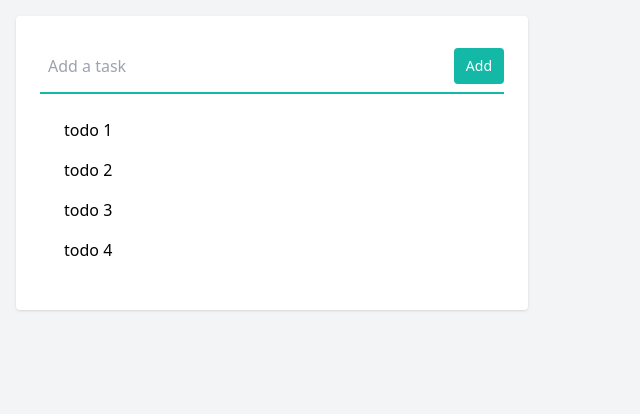
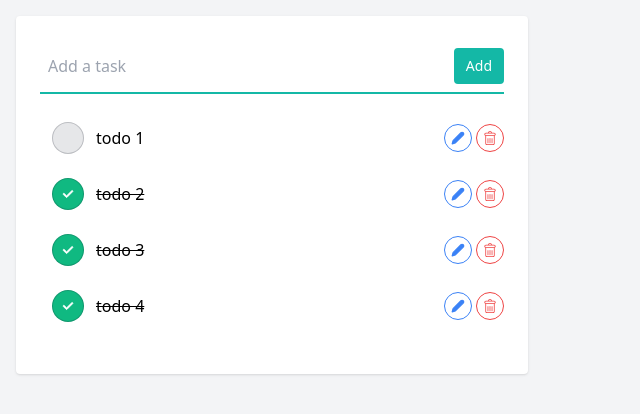
Before and after one commit to balisany/ToDoCaseTask, a React (Vite) app: page / in a window 1280 px wide. Shown: the top 414 px of the page, without its empty margins (0-640 px from the left). Built offline with nearby package versions, Linux system fonts and the light colour scheme.

Commit message:
list and listItem components to display todos in list

```diff
--- a/src/App.tsx
+++ b/src/App.tsx
@@ -1,7 +1,8 @@
 import { useState } from "react";
+import TodoList from "./components/TodoList";
+import TodoForm from "./components/TodoForm";
+import ToDoMockData from "./data";
 import TodoItem from "./types";
-import ToDoMockData from "./data";
-import TodoForm from "./components/TodoForm";
 
 function App() {
   const initialMockData = ToDoMockData;
@@ -21,18 +22,31 @@ function App() {
     });
   };
 
+  const onToggle = (id: string, status: boolean) => {
+    setTodos((currentTodo) => {
+      return currentTodo.map((todo) => {
+        if (todo.id === id) {
+          return { ...todo, completed: status };
+        }
+        return todo;
+      });
+    });
+  };
+
+  const onDelete = (id: string) => {};
+
+  const onEdit = (id: string) => {};
+
   return (
     <div className="container">
       <div className="bg-white rounded shadow p-6 m-4 sm:w-full md:w-3/4 lg:w-3/4 lg:max-w-lg">
         <TodoForm onSubmit={onSubmit} />
-
-        <ul className="p-4 list">
-          {todos.map((todo) => (
-            <li className="p-2 list-item" key={todo.id}>
-              {todo.title}
-            </li>
-          ))}
-        </ul>
+        <TodoList
+          data={todos}
+          onEdit={onEdit}
+          onDelete={onDelete}
+          onToggle={onToggle}
+        />
       </div>
     </div>
   );
--- /dev/null
+++ b/src/components/TodoList/ListItem/ListItem.module.scss
@@ -0,0 +1,10 @@
+
+.wrapper {
+    display: flex;
+    align-items: center;
+
+    .delete {
+        display: flex;
+        gap: 4px;
+    }
+}
--- /dev/null
+++ b/src/components/TodoList/ListItem/ListItem.tsx
@@ -0,0 +1,72 @@
+import TodoItem from "../../../types";
+import { CheckBox } from "../../Icons/Checkbox";
+import { Delete } from "../../Icons/Delete";
+import { Edit } from "../../Icons/Edit";
+import styles from "./ListItem.module.scss";
+
+type Props = {
+  data: TodoItem;
+  onToggle: (id: string, status: boolean) => void;
+  onDelete: (id: string) => void;
+  onEdit: (id: string) => void;
+};
+
+const ListItem: React.FC<Props> = ({ data, onEdit, onDelete, onToggle }) => {
+  const { id, title, completed } = data;
+
+  const CheckBoxOutput = () => {
+    return (
+      <div className="inline-flex items-center">
+        <label
+          className="relative flex items-center p-3 rounded-full cursor-pointer"
+          htmlFor={id}
+        >
+          <input
+            type="checkbox"
+            className="before:content[''] peer relative h-8 w-8 cursor-pointer appearance-none rounded-full border border-gray-900/20 bg-gray-900/10 transition-all before:absolute before:top-2/4 before:left-2/4 before:block before:h-12 before:w-12 before:-translate-y-2/4 before:-translate-x-2/4 before:rounded-full before:bg-blue-gray-500 before:opacity-0 before:transition-opacity checked:checked:bg-emerald-500 checked:bg-emerald-500 checked:before:bg-gray-900 hover:scale-105 hover:before:opacity-0"
+            id={id}
+            onClick={() => onToggle(id, !completed)}
+            checked={completed}
+          />
+          <CheckBox />
+        </label>
+      </div>
+    );
+  };
+
+  return (
+    <div className={styles.wrapper}>
+      <CheckBoxOutput />
+      <p
+        className={`w-full ${
+          completed ? "line-through text-green" : "text-grey-darkest"
+        }`}
+      >
+        {title}
+      </p>
+
+      <div className={styles.delete}>
+        <button
+          className="text-blue-500 border border-blue-500 hover:bg-blue-500 hover:text-white focus:ring-4 focus:outline-none focus:ring-blue-300 font-medium rounded-full text-sm p-1.5 text-center inline-flex items-center"
+          type="button"
+          title="Edit task"
+          onClick={() => onEdit(id)}
+        >
+          <Edit />
+          <span className="sr-only">{`edit task ${title}`}</span>
+        </button>
+        <button
+          className="text-red-500 border border-red-500 hover:bg-red-500 hover:text-white focus:ring-4 focus:outline-none focus:ring-blue-300 font-medium rounded-full text-sm p-1.5 text-center inline-flex items-center"
+          type="button"
+          title="Delete task"
+          onClick={() => onDelete(id)}
+        >
+          <Delete />
+          <span className="sr-only">{`delete task ${title}`}</span>
+        </button>
+      </div>
+    </div>
+  );
+};
+
+export default ListItem;
--- /dev/null
+++ b/src/components/TodoList/ListItem/index.tsx
@@ -0,0 +1,3 @@
+import ListItem from "./ListItem";
+
+export default ListItem;
--- /dev/null
+++ b/src/components/TodoList/TodoList.tsx
@@ -0,0 +1,28 @@
+import TodoItem from "../../types";
+import ListItem from "./ListItem";
+
+type Props = {
+  data: TodoItem[];
+  onToggle: (id: string, status: boolean) => void;
+  onDelete: (id: string) => void;
+  onEdit: (id: string) => void;
+};
+
+const TodoList: React.FC<Props> = ({ data, onDelete, onEdit, onToggle }) => {
+  return (
+    <div className="my-4">
+      {data.length === 0 && <p className="mx-4">Empty list</p>}
+      {data.map((todo) => (
+        <ListItem
+          key={todo.id}
+          data={todo}
+          onDelete={onDelete}
+          onEdit={onEdit}
+          onToggle={onToggle}
+        />
+      ))}
+    </div>
+  );
+};
+
+export default TodoList;
--- /dev/null
+++ b/src/components/TodoList/index.tsx
@@ -0,0 +1,3 @@
+import TodoList from "./TodoList";
+
+export default TodoList;
```
